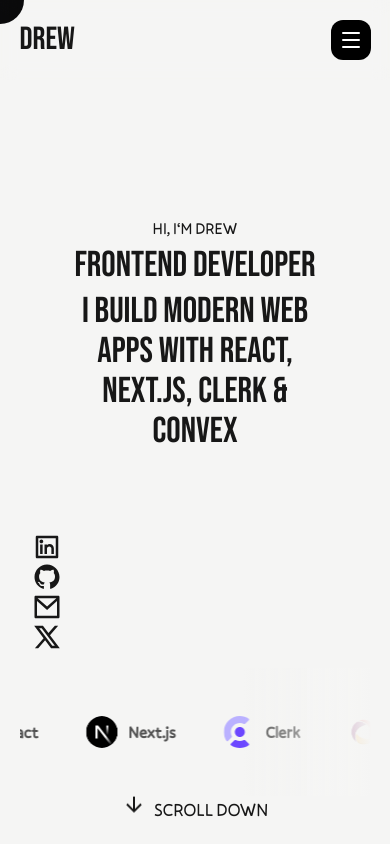
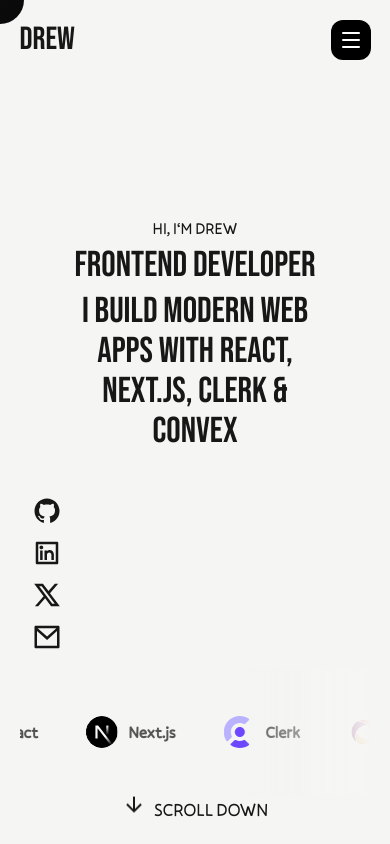
Before and after one commit to Drew-space/newport, a Next.js app: page / in a window 390 px wide. Shown: the top 844 px of the page. Built offline with nearby package versions, Linux system fonts and the light colour scheme.

Commit message:
feat: enhance Button component with external link support and update Header and Hero components for improved functionality

```diff
--- a/components/Hero.tsx
+++ b/components/Hero.tsx
@@ -1,3 +1,92 @@
+// "use client";
+
+// import {
+//   RiLinkedinBoxLine,
+//   RiGithubFill,
+//   RiArrowDownLine,
+//   RiMailLine,
+//   RiTwitterXLine,
+// } from "@remixicon/react";
+// import { gsap, useGSAP, SplitText } from "@/lib/gsap-util";
+// import { useRef } from "react";
+// import TechMarquee from "./Techmarquee";
+
+// export default function Hero() {
+//   const containerRef = useRef<HTMLDivElement | null>(null);
+//   useGSAP(
+//     () => {
+//       const textSplit = SplitText.create(".text", {
+//         type: "words, lines",
+//         linesClass: "text-line",
+//       });
+
+//       const tl = gsap.timeline({
+//         scrollTrigger: {
+//           trigger: ".hero-wrapper",
+//           start: "top center",
+//         },
+//       });
+//       tl.from(textSplit.words, {
+//         yPercent: 100,
+//         autoAlpha: 0,
+//         duration: 1,
+//         stagger: 0.1,
+//         ease: "power2.inOut",
+//       });
+//     },
+//     {
+//       scope: containerRef,
+//     },
+//   );
+//   return (
+//     <section ref={containerRef} className="relative  ">
+//       <div className="container flex items-center justify-center flex-col min-h-screen ">
+//         {/* wrapper */}
+//         <div className=" hero-wrapper text-center my-auto">
+//           <p className=" text  uppercase">hi, I&lsquo;m Drew</p>
+//           <h1 className=" text  text-4xl sm:text-5xl lg:text-7xl mt-1.5">
+//             Frontend Developer
+//           </h1>
+//           <h2 className=" text  text-4xl sm:text-5xl lg:text-7xl mt-1.5">
+//             I build modern web apps with React, Next.js, Clerk & Convex
+//           </h2>
+//         </div>
+
+//         {/* social links */}
+//         <div className="absolute max-sm:bottom-48 bottom-32 left-8 gap-2 grid-2">
+//           {[RiLinkedinBoxLine, RiGithubFill, RiMailLine, RiTwitterXLine].map(
+//             (Icon, i) => (
+//               <a
+//                 key={i}
+//                 href="#"
+//                 target="_blank"
+//                 className="hover:scale-105 transition-transform "
+//               >
+//                 <Icon size={30} className="" />
+//               </a>
+//             ),
+//           )}
+//         </div>
+
+//         <div
+//           className="mx-auto
+//          w-full  containerz-50"
+//         >
+//           <TechMarquee />
+//         </div>
+//         {/* scroll down  */}
+//         <div className="flex items-center gap-2 mb-5 ">
+//           <span className=" animate-bounce">
+//             {" "}
+//             <RiArrowDownLine />{" "}
+//           </span>
+//           <span className="text-lg uppercase"> Scroll down</span>
+//         </div>
+//       </div>
+//     </section>
+//   );
+// }
+
 "use client";
 
 import {
@@ -10,9 +99,18 @@ import {
 import { gsap, useGSAP, SplitText } from "@/lib/gsap-util";
 import { useRef } from "react";
 import TechMarquee from "./Techmarquee";
+import { socialLinks } from "@/data/data";
+
+const iconMap = {
+  github: RiGithubFill,
+  linkedin: RiLinkedinBoxLine,
+  twitter: RiTwitterXLine,
+  email: RiMailLine,
+};
 
 export default function Hero() {
   const containerRef = useRef<HTMLDivElement | null>(null);
+
   useGSAP(
     () => {
       const textSplit = SplitText.create(".text", {
@@ -26,6 +124,7 @@ export default function Hero() {
           start: "top center",
         },
       });
+
       tl.from(textSplit.words, {
         yPercent: 100,
         autoAlpha: 0,
@@ -34,53 +133,52 @@ export default function Hero() {
         ease: "power2.inOut",
       });
     },
-    {
-      scope: containerRef,
-    },
+    { scope: containerRef },
   );
+
   return (
-    <section ref={containerRef} className="relative ">
-      <div className="container flex items-center justify-center flex-col min-h-screen ">
-        {/* wrapper */}
-        <div className=" hero-wrapper text-center my-auto">
-          <p className=" text  uppercase">hi, I&lsquo;m Drew</p>
-          <h1 className=" text  text-4xl sm:text-5xl lg:text-7xl mt-1.5">
+    <section ref={containerRef} id="home" className="relative">
+      <div className="container flex items-center justify-center flex-col min-h-screen">
+        {/* Hero text */}
+        <div className="hero-wrapper text-center my-auto">
+          <p className="text uppercase">hi, I&lsquo;m Drew</p>
+          <h1 className="text text-4xl sm:text-5xl lg:text-7xl mt-1.5">
             Frontend Developer
           </h1>
-          <h2 className=" text  text-4xl sm:text-5xl lg:text-7xl mt-1.5">
+          <h2 className="text text-4xl sm:text-5xl lg:text-7xl mt-1.5">
             I build modern web apps with React, Next.js, Clerk & Convex
           </h2>
         </div>
 
-        {/* social links */}
-        <div className="absolute max-sm:bottom-48 bottom-32 left-8 gap-2 grid-2">
-          {[RiLinkedinBoxLine, RiGithubFill, RiMailLine, RiTwitterXLine].map(
-            (Icon, i) => (
+        {/* Social links */}
+        <div className="absolute max-sm:bottom-48 bottom-32 left-8 flex flex-col gap-3">
+          {socialLinks.map(({ id, label, href, icon }) => {
+            const Icon = iconMap[icon as keyof typeof iconMap];
+            return (
               <a
-                key={i}
-                href="#"
-                target="_blank"
-                className="hover:scale-105 transition-transform "
+                key={id}
+                href={href}
+                target={href.startsWith("mailto") ? "_self" : "_blank"}
+                rel="noopener noreferrer"
+                aria-label={label}
+                className="hover:scale-105 transition-transform"
               >
-                <Icon size={30} className="" />
+                <Icon size={30} />
               </a>
-            ),
-          )}
+            );
+          })}
         </div>
 
-        <div
-          className="mx-auto
-         w-full  containerz-50"
-        >
+        <div className="mx-auto w-full">
           <TechMarquee />
         </div>
-        {/* scroll down  */}
-        <div className="flex items-center gap-2 mb-5 ">
-          <span className=" animate-bounce">
-            {" "}
-            <RiArrowDownLine />{" "}
+
+        {/* Scroll down */}
+        <div className="flex items-center gap-2 mb-5">
+          <span className="animate-bounce">
+            <RiArrowDownLine />
           </span>
-          <span className="text-lg uppercase"> Scroll down</span>
+          <span className="text-lg uppercase">Scroll down</span>
         </div>
       </div>
     </section>
--- a/components/Projects.tsx
+++ b/components/Projects.tsx
@@ -55,7 +55,7 @@ export default function Projects() {
                   {" "}
                   {item.title}{" "}
                 </h3>
-                <Button label={"View project"} />
+                <Button label="View project" href={item.liveUrl} />
               </div>
               {/* image */}
               <div className="flex items-center justify-center mx-auto">
--- a/data/data.ts
+++ b/data/data.ts
@@ -1,66 +1,201 @@
-export const navItems = [
-  {
-    id: 1,
-    label: "Home",
-    href: "/",
-  },
-  {
-    id: 2,
-    label: "About",
-    href: "#about",
-  },
-  {
-    id: 3,
-    label: "Projects",
-    href: "#projects",
-  },
-];
+// export const navItems = [
+//   {
+//     id: 1,
+//     label: "Home",
+//     href: "/",
+//   },
+//   {
+//     id: 2,
+//     label: "About",
+//     href: "#about",
+//   },
+//   {
+//     id: 3,
+//     label: "Projects",
+//     href: "#projects",
+//   },
+// ];
+
+// // export const aboutStatusItems = [
+// //   {
+// //     id: 1,
+// //     label: "YEARS OF EXPERIENCE",
+// //     value: "7+",
+// //   },
+// //   {
+// //     id: 2,
+// //     label: "PROJECTS BUILT",
+// //     value: "50+",
+// //   },
+// //   {
+// //     id: 3,
+// //     label: "TECH STACKS MASTERED",
+// //     value: "10+",
+// //   },
+// //   {
+// //     id: 4,
+// //     label: "CLIENT SATISFACTION",
+// //     value: "100%",
+// //   },
+// // ];
 
 // export const aboutStatusItems = [
 //   {
 //     id: 1,
-//     label: "YEARS OF EXPERIENCE",
-//     value: "7+",
+//     label: "YEARS CODING",
+//     value: "1+",
 //   },
 //   {
 //     id: 2,
-//     label: "PROJECTS BUILT",
-//     value: "50+",
+//     label: "PROJECTS SHIPPED",
+//     value: "12+",
 //   },
 //   {
 //     id: 3,
-//     label: "TECH STACKS MASTERED",
-//     value: "10+",
+//     label: "TECHNOLOGIES USED",
+//     value: "6+",
 //   },
 //   {
 //     id: 4,
-//     label: "CLIENT SATISFACTION",
-//     value: "100%",
+//     label: "CURRENT FOCUS",
+//     value: "FULL-STACK",
+//   },
+// ];
+// export const projectItems = [
+//   {
+//     id: 1,
+//     title: "RUUM",
+//     text: "A campus housing marketplace that connects students with trusted agents to find and secure accommodation easily. Agents can list available rooms, while students browse listings, view details, and message agents directly. Built with a full-stack architecture and real-time database.",
+//     tools: ["Next.js", "Tailwind CSS", "TypeScript", "Convex DB", "Clerk Auth"],
+//     img: "/images/ruum.png",
+//     backgroundClr: "#171717",
+//   },
+//   {
+//     id: 2,
+//     title: "Dev-Byte",
+//     text: "A secure developer journaling platform where users can sign up, write, edit, and manage personal dev notes in a clean, distraction-free workspace. Features authentication, protected routes, and a modern responsive UI.",
+//     tools: [
+//       "Next.js",
+//       "TypeScript",
+//       "Tailwind CSS",
+//       "shadcn/ui",
+//       "Clerk Authentication",
+//     ],
+//     img: "/images/dev-byte.png",
+//     backgroundClr: "#9589d3",
+//   },
+
+//   {
+//     id: 3,
+//     title: "HOPE ALIVE",
+//     text: "A donation platform designed to help provide clean water to communities across Africa. Users can learn about the mission, explore initiatives, and securely donate through an integrated payment system in a fast, responsive interface.",
+//     tools: ["Next.js", "Tailwind CSS", "Paystack"],
+//     img: "/images/hope-alive.png",
+//     backgroundClr: "oklch(50.8% 0.118 165.612)",
+//   },
+//   {
+//     id: 4,
+//     title: "DREAMZINT",
+//     text: "A modern interior design website built to showcase spaces, services, and inspiration through a clean, elegant interface. Focused on responsive layouts, smooth navigation, and a visually rich browsing experience.",
+//     tools: ["Next.js", "Tailwind CSS", "TypeScript"],
+//     img: "/images/dreamint.png",
+//     backgroundClr: "oklch(52% 0.105 223.128)",
 //   },
 // ];
 
-export const aboutStatusItems = [
+// export const timelineItems = [
+//   {
+//     id: 1,
+//     title: "Project Kickoff",
+//     date: "January 2024",
+//     description: "Initial planning phase and stakeholder alignment meetings.",
+//     category: "Milestone",
+//   },
+//   {
+//     id: 2,
+//     title: "Design & Prototyping",
+//     date: "February 2024",
+//     description: "Creating high-fidelity wireframes and user flow diagrams.",
+//     category: "Design",
+//   },
+//   {
+//     id: 3,
+//     title: "Development Phase 1",
+//     date: "March - May 2024",
+//     description:
+//       "Building the core engine and implementing the primary API integrations.",
+//     category: "Engineering",
+//   },
+//   {
+//     id: 4,
+//     title: "Beta Testing",
+//     date: "June 2024",
+//     description:
+//       "Internal testing and bug fixing based on user feedback loops.",
+//     category: "Testing",
+//   },
+//   {
+//     id: 5,
+//     title: "Official Launch",
+//     date: "July 2024",
+//     description:
+//       "Deploying the final version to production and monitoring performance.",
+//     category: "Launch",
+//   },
+// ];
+
+export const navItems = [
+  { id: 1, label: "Home", href: "/" },
+  { id: 2, label: "About", href: "#about" },
+  { id: 3, label: "Projects", href: "#projects" },
+  { id: 4, label: "Contact", href: "#contact" },
+];
+
+export const socialLinks = [
   {
     id: 1,
-    label: "YEARS CODING",
-    value: "1+",
+    label: "GitHub",
+    href: "https://github.com/Drew-space",
+    icon: "github",
   },
   {
     id: 2,
-    label: "PROJECTS SHIPPED",
-    value: "12+",
+    label: "LinkedIn",
+    href: "https://www.linkedin.com/in/chukwuka-enudeme-930b9a378",
+    icon: "linkedin",
   },
   {
     id: 3,
-    label: "TECHNOLOGIES USED",
-    value: "6+",
+    label: "Twitter",
+    href: "https://x.com/_ix_drew?s=21",
+    icon: "twitter",
   },
   {
     id: 4,
-    label: "CURRENT FOCUS",
-    value: "FULL-STACK",
+    label: "Email",
+    href: "mailto:chukwukaenudeme@gmail.com",
+    icon: "email",
   },
 ];
+
+export const skillItems = [
+  { id: 1, label: "React" },
+  { id: 2, label: "Next.js" },
+  { id: 3, label: "TypeScript" },
+  { id: 4, label: "Tailwind CSS" },
+  { id: 5, label: "GSAP" },
+  { id: 6, label: "Convex" },
+  { id: 7, label: "Clerk" },
+  { id: 8, label: "Node.js" },
+];
+
+export const aboutStatusItems = [
+  { id: 1, label: "YEARS CODING", value: "1+" },
+  { id: 2, label: "PROJECTS SHIPPED", value: "12+" },
+  { id: 3, label: "TECHNOLOGIES USED", value: "6+" },
+  { id: 4, label: "CURRENT FOCUS", value: "FULL-STACK" },
+];
+
 export const projectItems = [
   {
     id: 1,
@@ -69,6 +204,8 @@ export const projectItems = [
     tools: ["Next.js", "Tailwind CSS", "TypeScript", "Convex DB", "Clerk Auth"],
     img: "/images/ruum.png",
     backgroundClr: "#171717",
+    liveUrl: "https://ruum-nine.vercel.app/",
+    githubUrl: "https://github.com/YOUR_REPO",
   },
   {
     id: 2,
@@ -83,8 +220,9 @@ export const projectItems = [
     ],
     img: "/images/dev-byte.png",
     backgroundClr: "#9589d3",
+    liveUrl: "https://dev-byte-seven.vercel.app/",
+    githubUrl: "https://github.com/YOUR_REPO",
   },
-
   {
     id: 3,
     title: "HOPE ALIVE",
@@ -92,6 +230,8 @@ export const projectItems = [
     tools: ["Next.js", "Tailwind CSS", "Paystack"],
     img: "/images/hope-alive.png",
     backgroundClr: "oklch(50.8% 0.118 165.612)",
+    liveUrl: "https://hope-alive-rose.vercel.app/",
+    githubUrl: "https://github.com/YOUR_REPO",
   },
   {
     id: 4,
@@ -100,46 +240,7 @@ export const projectItems = [
     tools: ["Next.js", "Tailwind CSS", "TypeScript"],
     img: "/images/dreamint.png",
     backgroundClr: "oklch(52% 0.105 223.128)",
+    liveUrl: "https://dreamzint.vercel.app/",
+    githubUrl: "https://github.com/YOUR_REPO",
   },
 ];
-
-export const timelineItems = [
-  {
-    id: 1,
-    title: "Project Kickoff",
-    date: "January 2024",
-    description: "Initial planning phase and stakeholder alignment meetings.",
-    category: "Milestone",
-  },
-  {
-    id: 2,
-    title: "Design & Prototyping",
-    date: "February 2024",
-    description: "Creating high-fidelity wireframes and user flow diagrams.",
-    category: "Design",
-  },
-  {
-    id: 3,
-    title: "Development Phase 1",
-    date: "March - May 2024",
-    description:
-      "Building the core engine and implementing the primary API integrations.",
-    category: "Engineering",
-  },
-  {
-    id: 4,
-    title: "Beta Testing",
-    date: "June 2024",
-    description:
-      "Internal testing and bug fixing based on user feedback loops.",
-    category: "Testing",
-  },
-  {
-    id: 5,
-    title: "Official Launch",
-    date: "July 2024",
-    description:
-      "Deploying the final version to production and monitoring performance.",
-    category: "Launch",
-  },
-];
```
Also changed, not shown: components/Button.tsx (+43 -9 lines), components/Header.tsx (+10 -3 lines).
